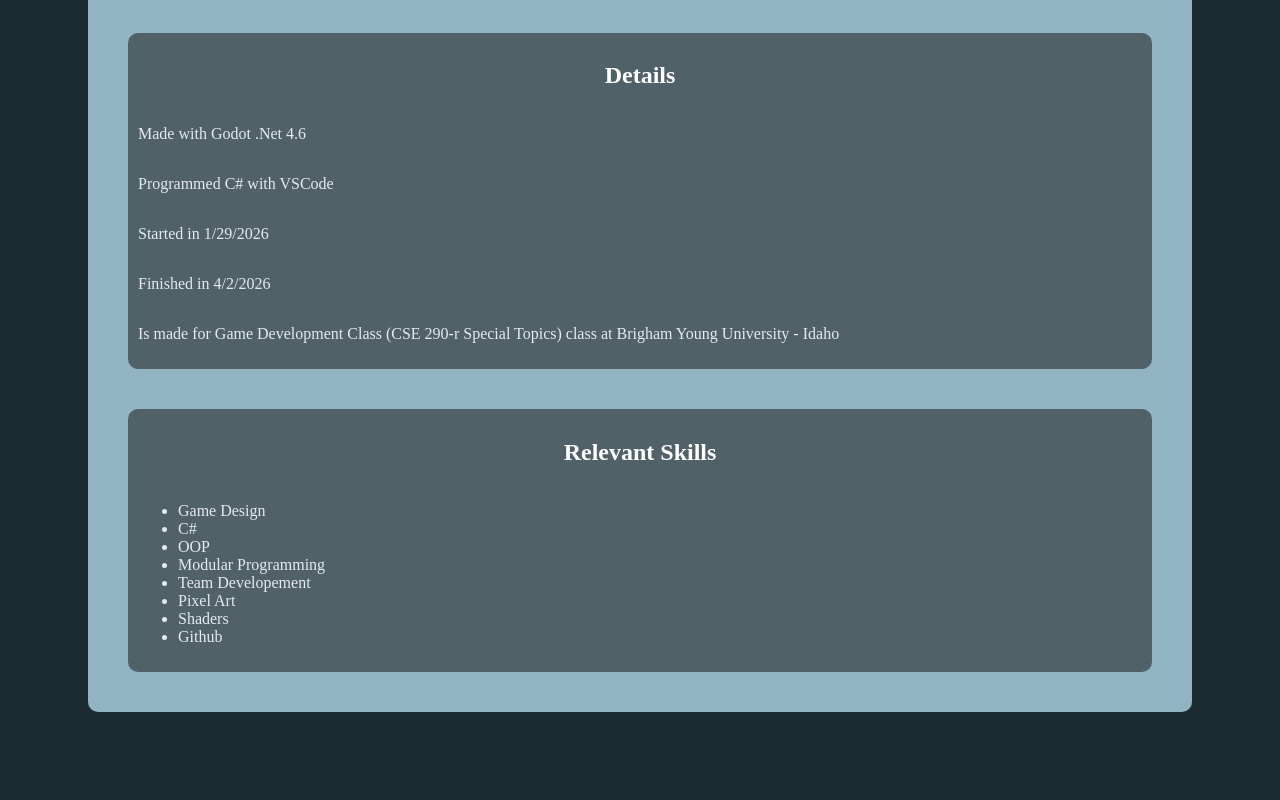
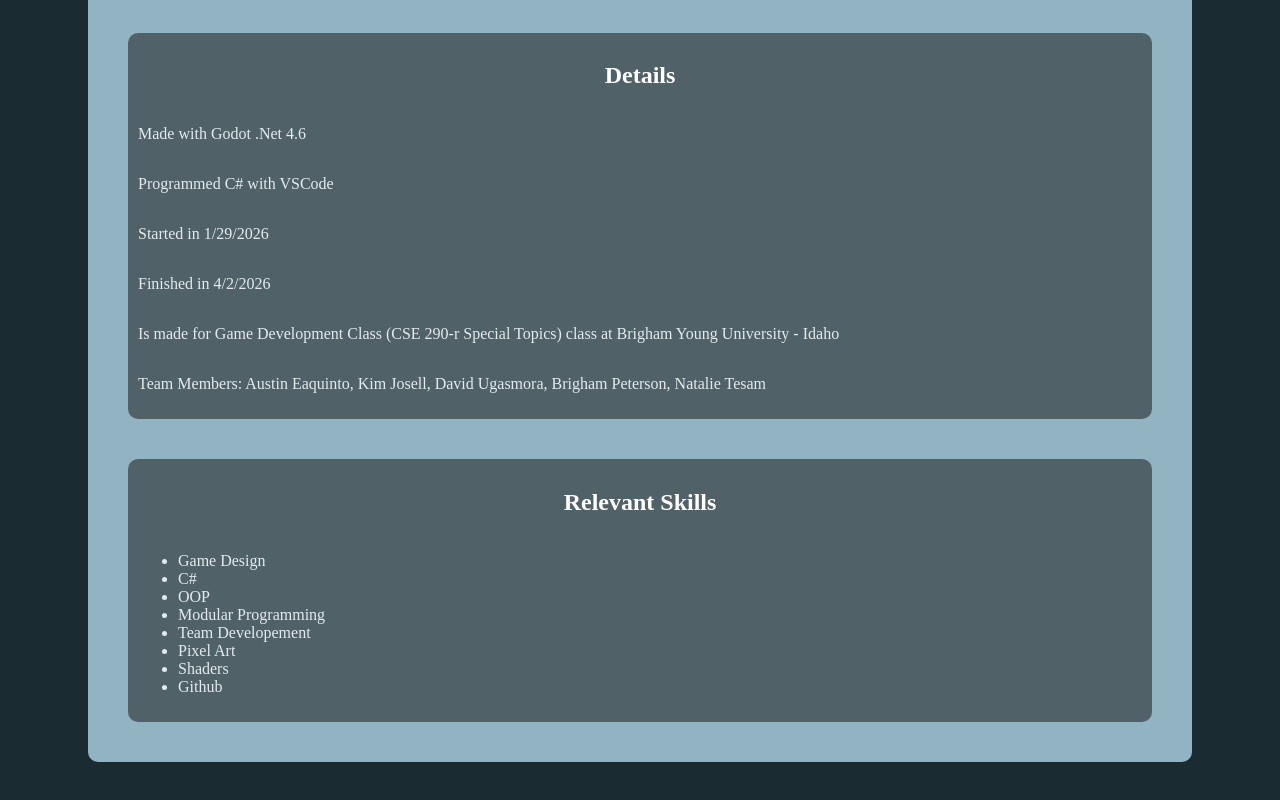
Before and after one commit to not-malware-exe/BrighamPetersonPortfolio, a plain HTML site: page projects/slimy_adventure.html in a window 1280 px wide. Shown: the part 3189-3989 px from the top of the page. Drawn offline with Linux system fonts and the light colour scheme.

Commit message:
Added credits

```diff
--- a/projects/slimy_adventure.html
+++ b/projects/slimy_adventure.html
@@ -65,6 +65,7 @@
                 <p>Started in 1/29/2026</p>
                 <p>Finished in 4/2/2026</p>
                 <p>Is made for Game Development Class (CSE 290-r Special Topics) class at Brigham Young University - Idaho</p>
+                <p>Team Members: Austin Eaquinto, Kim Josell, David Ugasmora, Brigham Peterson, Natalie Tesam</p>
             </div>
             <div class="section">
                 <h2>Relevant Skills</h2>
```
